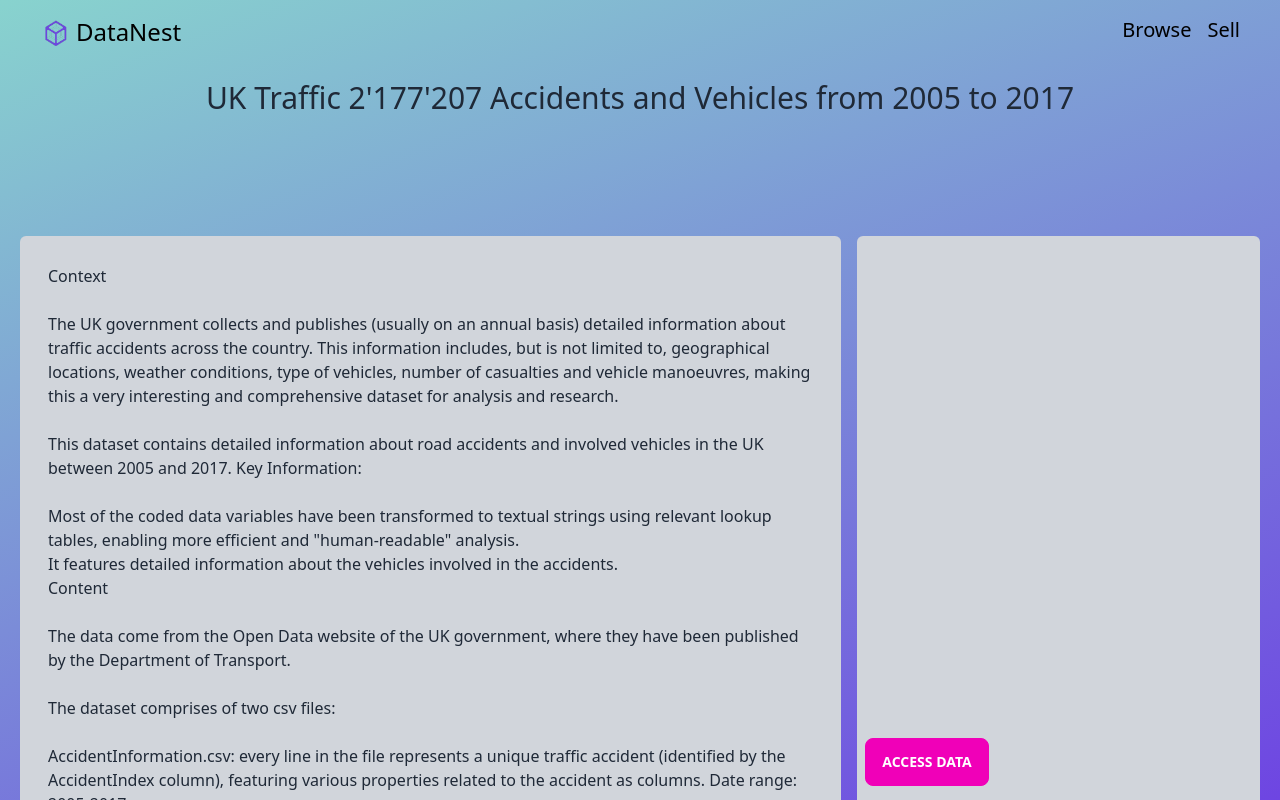
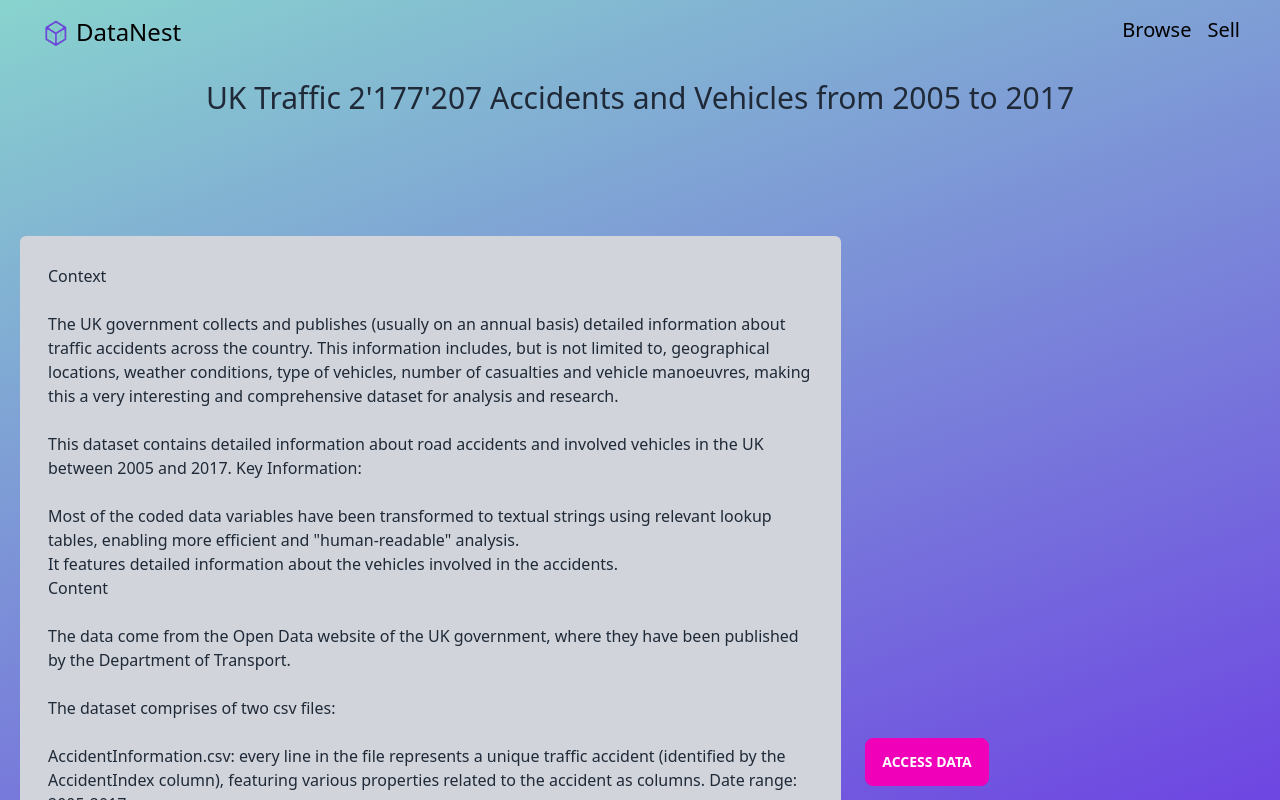
Before and after one commit to baris-f/PBWS-DataNFT, a Vue app: page /ukTraficAccident in a window 1280 px wide. Shown: the top 800 px of the page. Built offline with nearby package versions, Linux system fonts and the light colour scheme.

Commit message:
link created

```diff
--- a/src/components/DataSetPresentation.vue
+++ b/src/components/DataSetPresentation.vue
@@ -10,8 +10,8 @@
       <div v-for="tag in DataSets.Tags" class="badge badge-gray-900 text-gray-200">{{ tag }}</div>
       </div>
       </div>
-    <div class="grid-flow-col content-center bg-gray-300 rounded-md p-2">
-      <button class="btn btn-secondary content-center">Access data</button>
+    <div class="grid-flow-col content-center justify-center place-items-center rounded-md p-2">
+      <button class="btn btn-secondary content-center justify-center place-items-center">Access data</button>
     </div>
   </div>
 
```
